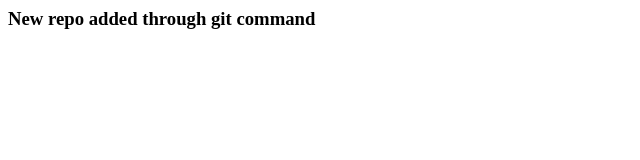
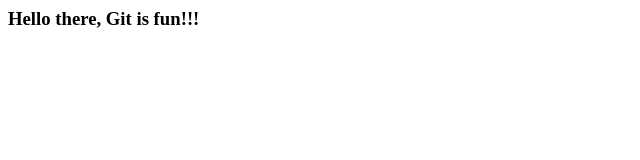
Before and after one commit to adarshSrivast/Local-Repo, a plain HTML site: page index.html in a window 1280 px wide. Shown: the whole page, without its empty margins (0-640 px from the left). Drawn offline with Linux system fonts and the light colour scheme.

Commit message:
Updated local repo

```diff
--- a/index.html
+++ b/index.html
@@ -1 +1 @@
-<h3>New repo added through git command</h3>
+<h3>Hello there, Git is fun!!!</h3>
```
